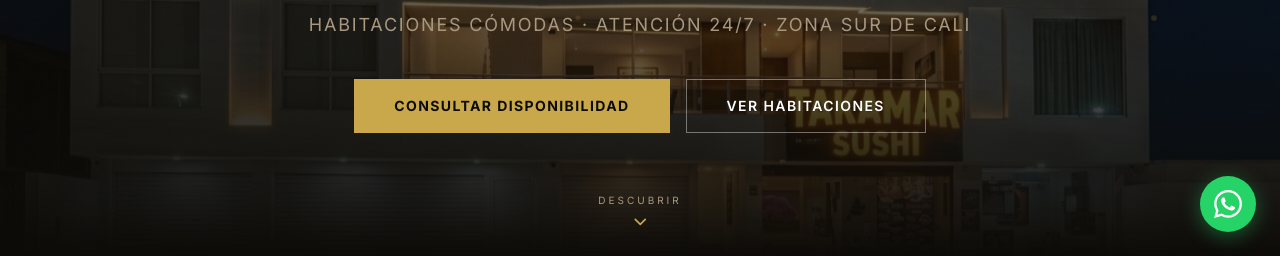
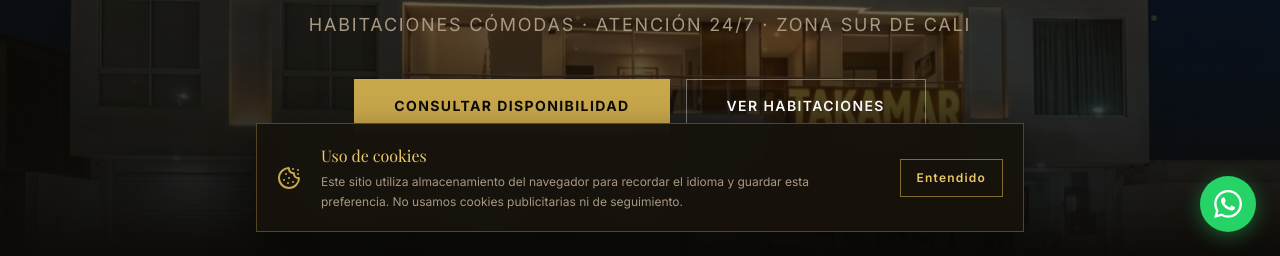
Before and after one commit to hotelsantelmocali/santelmo_web, a Next.js app: page / in a window 1280 px wide. Shown: the part 544-800 px from the top of the page. Built offline with nearby package versions, Linux system fonts and the light colour scheme; no server answers; a web font is replaced by a local one.

Commit message:
Add cookie notice and fix local room image refresh
Co-authored-by: Copilot <223556219+Copilot@users.noreply.github.com>

```diff
--- a/app/page.tsx
+++ b/app/page.tsx
@@ -10,6 +10,7 @@ import Experience from "@/components/Experience";
 import BookingSection from "@/components/BookingSection";
 import Footer from "@/components/Footer";
 import WhatsAppButton from "@/components/WhatsAppButton";
+import CookieNotice from "@/components/CookieNotice";
 import { LanguageProvider } from "@/i18n/LanguageProvider";
 
 export default function Home() {
@@ -27,6 +28,7 @@ export default function Home() {
         <BookingSection preselectedRoom={selectedRoom} />
         <Footer />
         <WhatsAppButton />
+        <CookieNotice />
       </main>
     </LanguageProvider>
   );
--- /dev/null
+++ b/components/CookieNotice.tsx
@@ -0,0 +1,65 @@
+"use client";
+
+import { useSyncExternalStore } from "react";
+import { Cookie } from "lucide-react";
+import { useLanguage } from "@/i18n/LanguageProvider";
+
+const STORAGE_KEY = "hotel-santelmo-cookie-notice-v1";
+const noticeListeners = new Set<() => void>();
+
+function subscribeToNotice(listener: () => void) {
+  noticeListeners.add(listener);
+  window.addEventListener("storage", listener);
+  return () => {
+    noticeListeners.delete(listener);
+    window.removeEventListener("storage", listener);
+  };
+}
+
+function getNoticeVisibility() {
+  return window.localStorage.getItem(STORAGE_KEY) !== "dismissed";
+}
+
+export default function CookieNotice() {
+  const isVisible = useSyncExternalStore(
+    subscribeToNotice,
+    getNoticeVisibility,
+    () => false
+  );
+  const { t } = useLanguage();
+
+  const dismissNotice = () => {
+    window.localStorage.setItem(STORAGE_KEY, "dismissed");
+    noticeListeners.forEach((listener) => listener());
+  };
+
+  if (!isVisible) return null;
+
+  return (
+    <aside
+      role="region"
+      aria-label={t("cookies.title")}
+      className="fixed inset-x-4 bottom-4 z-[70] mx-auto max-w-3xl border border-[var(--gold)]/35 bg-[#17120c]/95 p-4 shadow-[0_16px_40px_rgba(0,0,0,0.55)] backdrop-blur-xl sm:bottom-6 sm:flex sm:items-center sm:gap-5 sm:p-5"
+    >
+      <Cookie
+        className="mb-3 h-6 w-6 shrink-0 text-[var(--gold)] sm:mb-0"
+        aria-hidden="true"
+      />
+      <div className="min-w-0 flex-1">
+        <h2 className="font-display text-base text-[var(--gold-light)]">
+          {t("cookies.title")}
+        </h2>
+        <p className="mt-1 text-xs leading-relaxed text-[var(--text-secondary)]">
+          {t("cookies.description")}
+        </p>
+      </div>
+      <button
+        type="button"
+        onClick={dismissNotice}
+        className="mt-4 w-full shrink-0 border border-[var(--gold)]/60 px-4 py-2.5 text-xs font-semibold tracking-widest text-[var(--gold-light)] transition-colors hover:bg-[var(--gold)]/10 focus-visible:outline focus-visible:outline-2 focus-visible:outline-offset-2 focus-visible:outline-[var(--gold)] sm:mt-0 sm:w-auto"
+      >
+        {t("cookies.dismiss")}
+      </button>
+    </aside>
+  );
+}
--- a/components/Gallery.tsx
+++ b/components/Gallery.tsx
@@ -97,6 +97,7 @@ export default function Gallery() {
                   src={item.src}
                   alt={t(item.alt)}
                   fill
+                  unoptimized={process.env.NODE_ENV === "development"}
                   sizes="(max-width: 640px) 100vw, (max-width: 1024px) 50vw, 33vw"
                   className="object-cover transition-transform duration-700 group-hover:scale-105"
                 />
--- a/components/Rooms.tsx
+++ b/components/Rooms.tsx
@@ -104,6 +104,7 @@ function RoomCard({ room, index, onSelectRoom }: { room: Room; index: number; on
           src={room.image}
           alt={`${t(roomText.name)} — Hotel Santelmo`}
           fill
+          unoptimized={process.env.NODE_ENV === "development"}
           sizes="(max-width: 768px) 100vw, (max-width: 1200px) 50vw, 33vw"
           className="object-cover transition-transform duration-700 group-hover:scale-105"
         />
--- a/i18n/translations.ts
+++ b/i18n/translations.ts
@@ -1,4 +1,7 @@
 const spanish = {
+  "cookies.title": "Uso de cookies",
+  "cookies.description": "Este sitio utiliza almacenamiento del navegador para recordar el idioma y guardar esta preferencia. No usamos cookies publicitarias ni de seguimiento.",
+  "cookies.dismiss": "Entendido",
   "language.select": "Seleccionar idioma",
   "language.spanish": "Español",
   "language.english": "English",
@@ -182,6 +185,9 @@ const spanish = {
 export type TranslationKey = keyof typeof spanish;
 
 const english: Record<TranslationKey, string> = {
+  "cookies.title": "Cookie notice",
+  "cookies.description": "This site uses browser storage to remember your language and save this preference. We don't use advertising or tracking cookies.",
+  "cookies.dismiss": "Got it",
   "language.select": "Select language",
   "language.spanish": "Español",
   "language.english": "English",
@@ -363,6 +369,9 @@ const english: Record<TranslationKey, string> = {
 };
 
 const portuguese: Record<TranslationKey, string> = {
+  "cookies.title": "Uso de cookies",
+  "cookies.description": "Este site usa o armazenamento do navegador para lembrar o idioma e salvar esta preferência. Não usamos cookies de publicidade nem de rastreamento.",
+  "cookies.dismiss": "Entendi",
   "language.select": "Selecionar idioma",
   "language.spanish": "Español",
   "language.english": "English",
```
Also changed, not shown: 1 other file (tests, documents, lock files or other folders).
